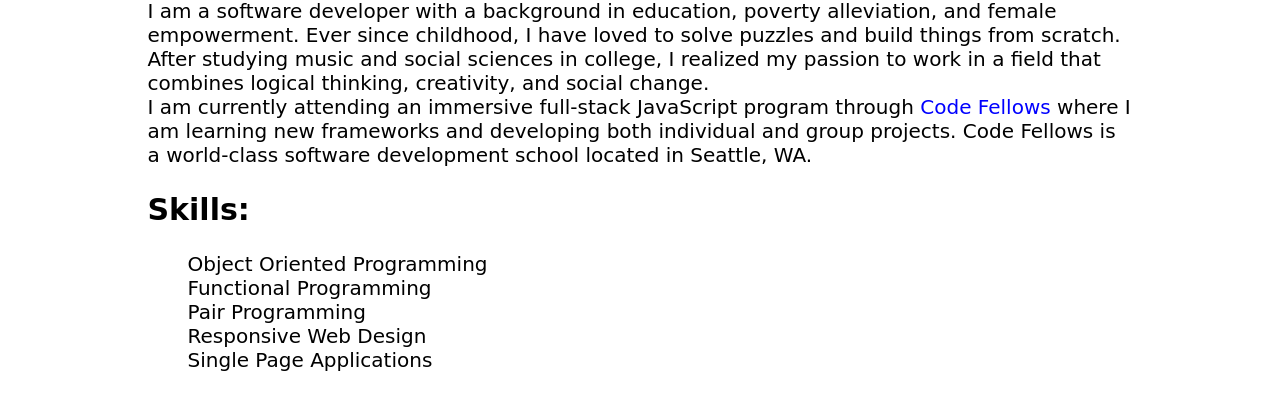
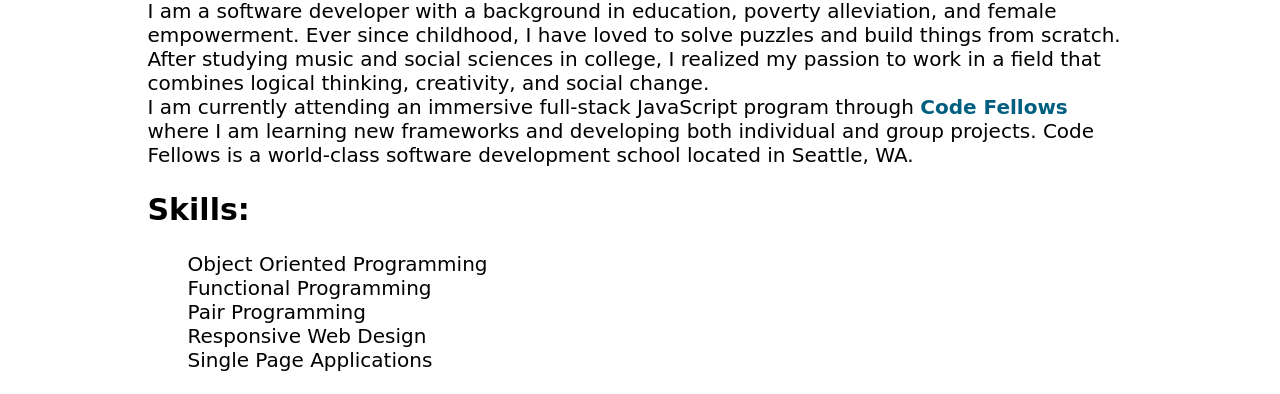
Before and after one commit to aliza89p/portfolio, a plain HTML site: page index.html in a window 1280 px wide. Shown: the part 685-1079 px from the top of the page. Drawn offline with Linux system fonts and the light colour scheme; a script that the page names is missing; files whose address does not match are found by name; a web font is replaced by a local one.

Commit message:
fixed hover

```diff
--- a/styles/layout/style.css
+++ b/styles/layout/style.css
@@ -28,8 +28,9 @@ main h1{
   font-weight: bolder;
 }
 
-main a{
-  color: blue;
+main p a, main li a{
+  color: #005f7f;
+  font-weight: bold;
 }
 
 .aliza-title h2{
--- a/styles/state/hover.css
+++ b/styles/state/hover.css
@@ -14,9 +14,10 @@
 footer a:hover{
   color: black;
 }
-main a:hover{
-  color: orange;
+main p a:hover, main li a:hover{
+  color: grey;
   font-weight: bold;
+  text-decoration: underline;
 }
 #category-filter:hover{
   color: white;
```
